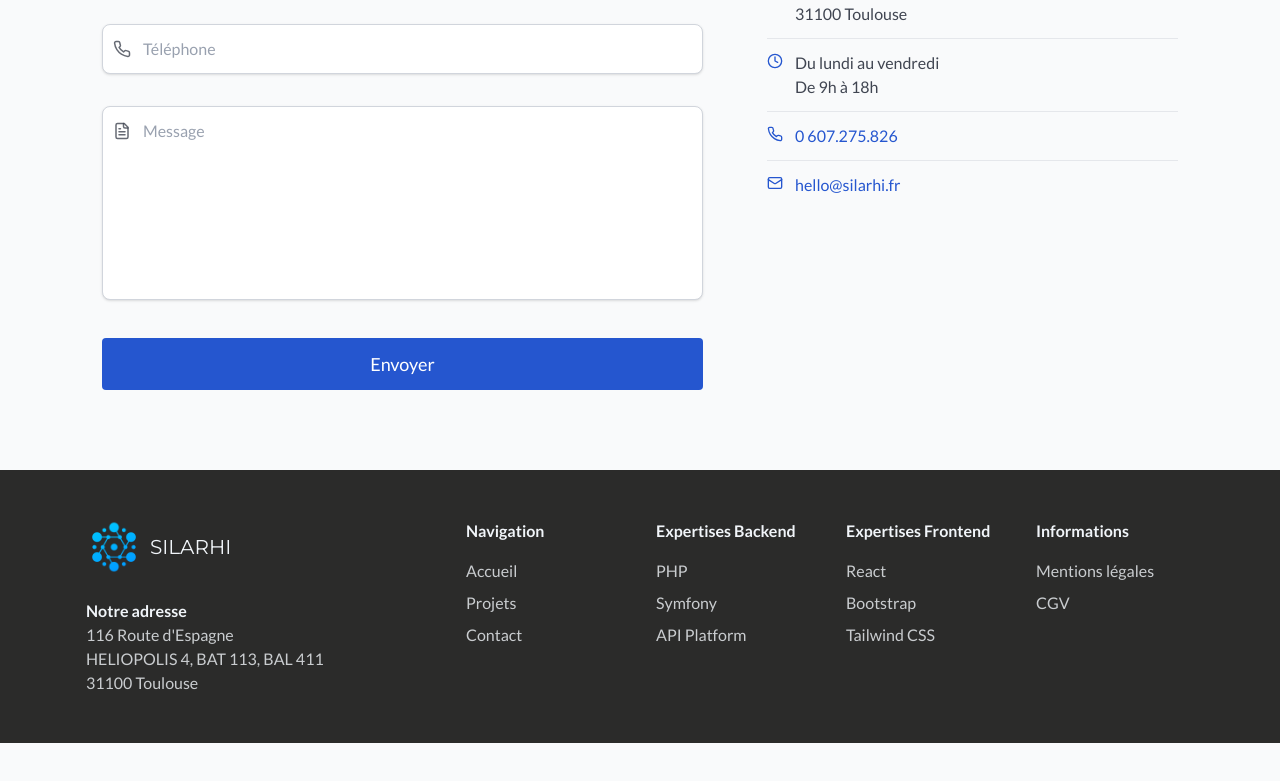
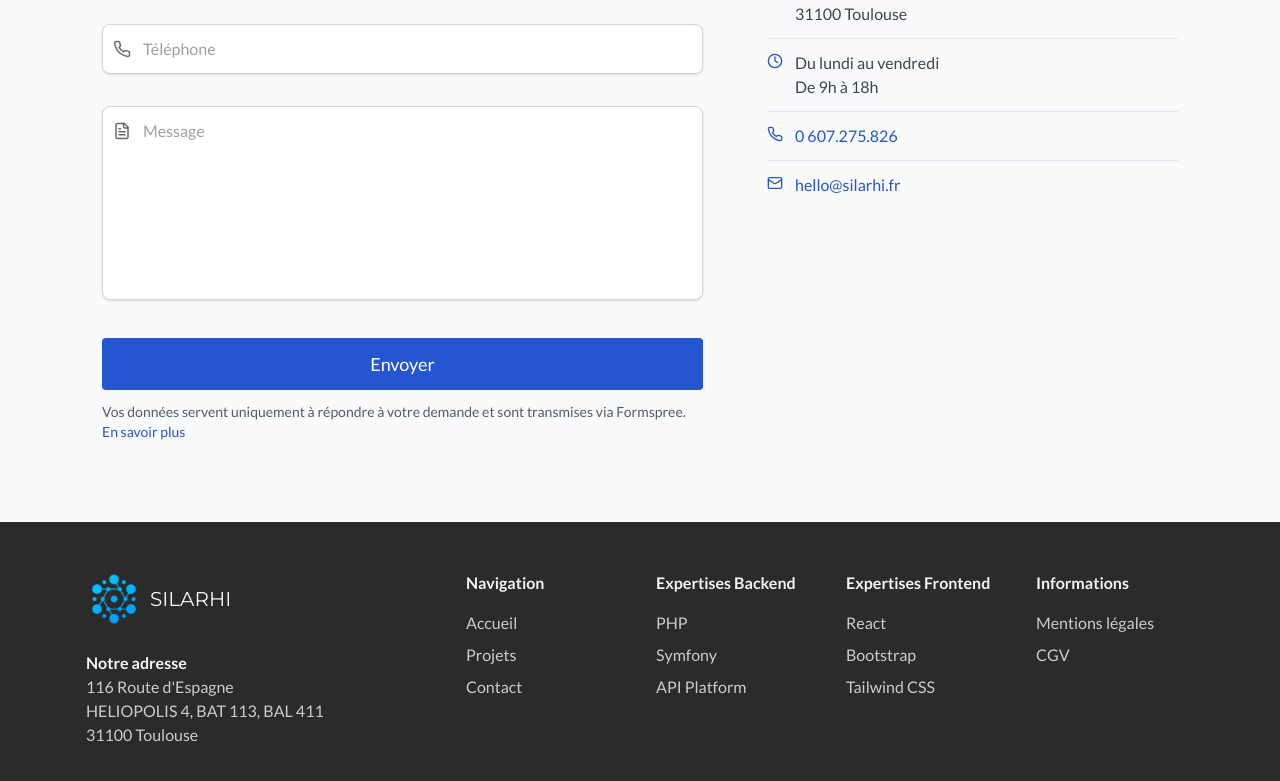
Before and after one commit to silarhi/silarhi.fr, a Next.js app: page /contact in a window 1280 px wide. Shown: the part 608-1389 px from the top of the page. Before the commit the page ends 1351 px from the top, so only its background shows below. Built offline with nearby package versions, Linux system fonts and the light colour scheme; no server answers.

Commit message:
feat(contact): add a personal data notice under the contact form

```diff
--- a/src/components/contact-form.tsx
+++ b/src/components/contact-form.tsx
@@ -1,4 +1,5 @@
 'use client'
+import Link from 'next/link'
 import { useCallback, useState } from 'react'
 import { useForm } from 'react-hook-form'
 
@@ -180,6 +181,10 @@ export default function ContactForm() {
             <Button variant="primary" type="submit" size="lg" className="mt-4 w-full" disabled={pending}>
                 Envoyer
             </Button>
+            <p className="text-foreground/70 mt-3 mb-0 text-sm">
+                Vos données servent uniquement à répondre à votre demande et sont transmises via Formspree.{' '}
+                <Link href="/mentions-legales#donnees-personnelles">En savoir plus</Link>
+            </p>
         </form>
     )
 }
```
